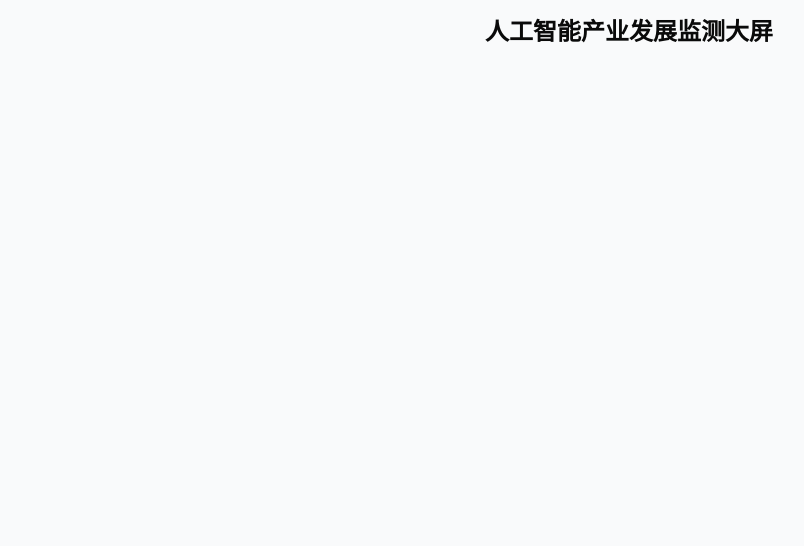
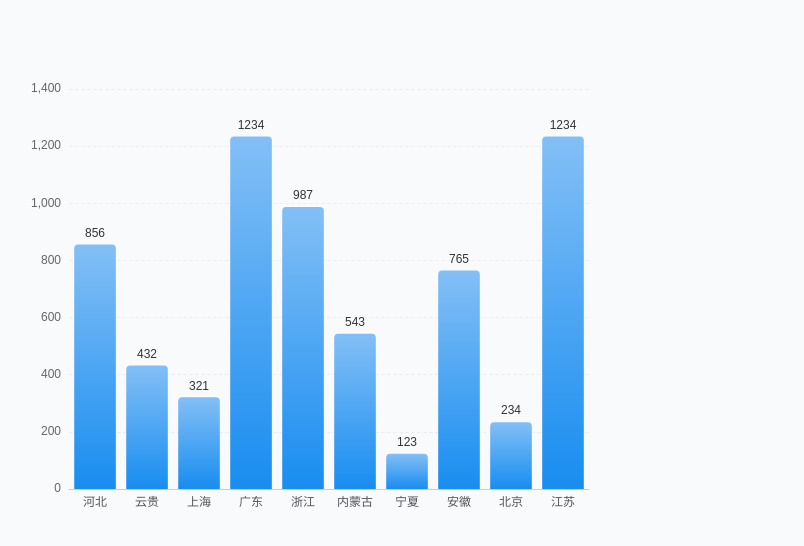
Before and after one commit to eason-shi/ai-monitor-platform, a React (Vite) app: page / in a window 1280 px wide. Shown: the top 546 px of the page, without its empty margins (11-815 px from the left). Built offline with nearby package versions, Linux system fonts and the light colour scheme.

Commit message:
Add distribution UI components and update routes

```diff
--- a/src/routes/index.tsx
+++ b/src/routes/index.tsx
@@ -1,3 +1,4 @@
+import { BuildingPowerChart } from "@/ui/distribution/building-power";
 import { createFileRoute } from "@tanstack/react-router";
 
 export const Route = createFileRoute("/")({
@@ -6,8 +7,10 @@ export const Route = createFileRoute("/")({
 
 function Index() {
   return (
-    <div className="p-4 text-center">
-      <h3 className="text-2xl font-bold">人工智能产业发展监测大屏</h3>
+    <div className="p-6 flex flex-wrap gap-6">
+      <div className="h-125 w-150">
+        <BuildingPowerChart />
+      </div>
     </div>
   );
 }
--- /dev/null
+++ b/src/ui/distribution/building-power.tsx
@@ -0,0 +1,93 @@
+import { useEffect, useRef } from "react";
+import * as echarts from "echarts";
+
+const data = [
+  { province: "河北", count: 856 },
+  { province: "云贵", count: 432 },
+  { province: "上海", count: 321 },
+  { province: "广东", count: 1234 },
+  { province: "浙江", count: 987 },
+  { province: "内蒙古", count: 543 },
+  { province: "宁夏", count: 123 },
+  { province: "安徽", count: 765 },
+  { province: "北京", count: 234 },
+  { province: "江苏", count: 1234 },
+];
+
+export function BuildingPowerChart() {
+  const chartRef = useRef<HTMLDivElement>(null);
+  const instanceRef = useRef<echarts.ECharts | null>(null);
+
+  useEffect(() => {
+    if (!chartRef.current) return;
+
+    const chart = echarts.init(chartRef.current);
+    instanceRef.current = chart;
+
+    const provinces = data.map((d) => d.province);
+    const counts = data.map((d) => d.count);
+
+    chart.setOption({
+      xAxis: {
+        type: "category",
+        data: provinces,
+        axisLine: { lineStyle: { color: "#ccc" } },
+      },
+      yAxis: {
+        type: "value",
+        axisLabel: { color: "#666" },
+        splitLine: { lineStyle: { type: "dashed", color: "#eee" } },
+      },
+      grid: {
+        left: "3%",
+        right: "4%",
+        bottom: "3%",
+        containLabel: true,
+      },
+      series: [
+        {
+          type: "bar",
+          data: counts,
+          barWidth: "80%",
+          label: {
+            show: true,
+            position: "top",
+            color: "#333",
+            fontSize: 12,
+          },
+          itemStyle: {
+            color: new echarts.graphic.LinearGradient(0, 0, 0, 1, [
+              { offset: 0, color: "#83bff6" },
+              { offset: 1, color: "#188df0" },
+            ]),
+            borderRadius: [4, 4, 0, 0],
+          },
+          emphasis: {
+            itemStyle: {
+              color: new echarts.graphic.LinearGradient(0, 0, 0, 1, [
+                { offset: 0, color: "#2378f7" },
+                { offset: 1, color: "#2378f7" },
+              ]),
+            },
+          },
+          animationDuration: 1500,
+          animationEasing: "cubicOut",
+          animationDelay: (idx: number) => idx * 100,
+        },
+      ],
+      animationDuration: 1500,
+      animationEasing: "cubicOut",
+    });
+
+    const handleResize = () => chart.resize();
+    window.addEventListener("resize", handleResize);
+
+    return () => {
+      window.removeEventListener("resize", handleResize);
+      chart.dispose();
+      instanceRef.current = null;
+    };
+  }, []);
+
+  return <div ref={chartRef} className="w-full h-full" />;
+}
```
Also changed, not shown: src/ui/distribution/built-power.tsx (added), src/ui/distribution/chip-share.tsx (added), src/ui/distribution/operator-share.tsx (added).
